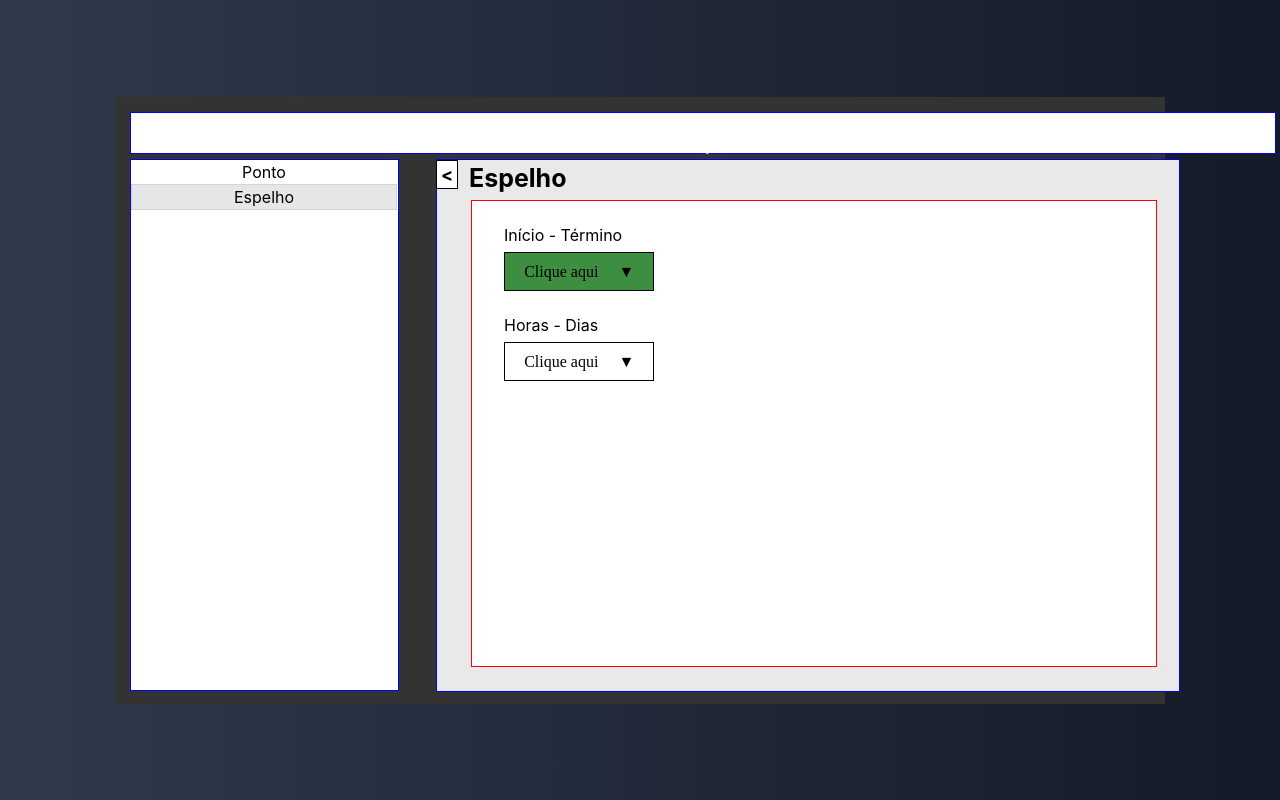
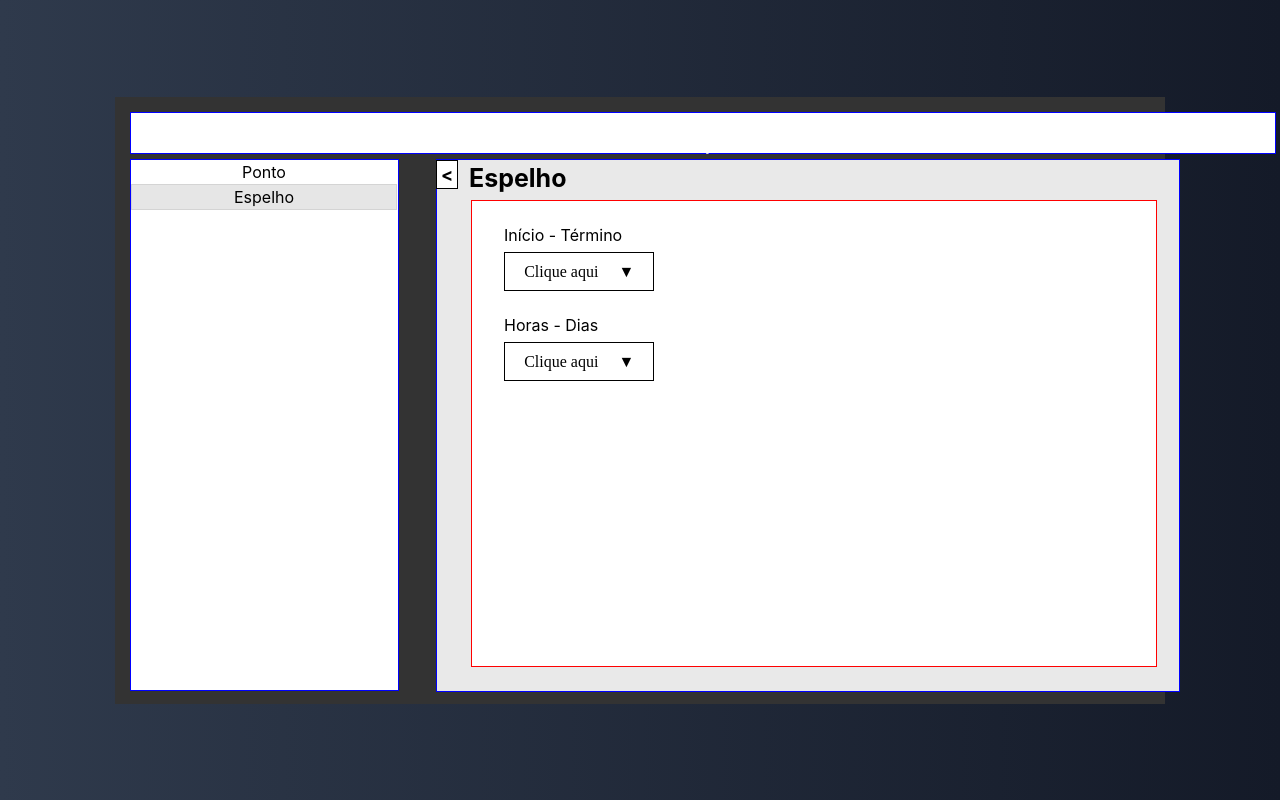
Before and after one commit to vitoriathais/beautyLink-React, a React (Vite) app: page /Espelho in a window 1280 px wide. In both pictures the pointer is over the button 579 px from the left and 271 px from the top of the page. Built offline with nearby package versions, Linux system fonts and the light colour scheme.

Commit message:
grade css

```diff
--- a/src/components/Espelho/MenuSuperior/BlocoOpção.css
+++ b/src/components/Espelho/MenuSuperior/BlocoOpção.css
@@ -25,7 +25,7 @@
 }
 
 .dropdown button:hover, .dropdown button:focus {
-  background-color: #3e8e41;
+  border: solid 1.5px black;
 }
 
 .dropdown .options {
@@ -42,6 +42,7 @@
   padding: 12px 16px;
   text-decoration: none;
   display: block;
+
 }
 
 .dropdown .options li:hover {
@@ -50,6 +51,7 @@
 
 .dropdown .options.show {
   display: block; /* As opções são mostradas quando a classe 'show' é adicionada */
+  margin-top: 72px;
 }
 
 .dropdown > p {
--- a/src/components/Espelho/MenuSuperior/BlocoOpção2.jsx
+++ b/src/components/Espelho/MenuSuperior/BlocoOpção2.jsx
@@ -2,6 +2,7 @@
 import React from 'react'
 import { useState } from 'react';
 import './BlocoOpção.css'
+import '../Grade.css'
 
 const BlocoOpção2 = () => {
     const [isOpen, setIsOpen] = useState(false);
```
